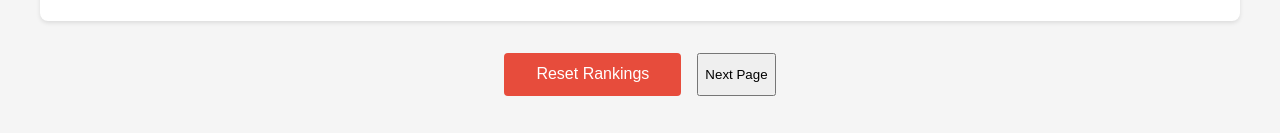
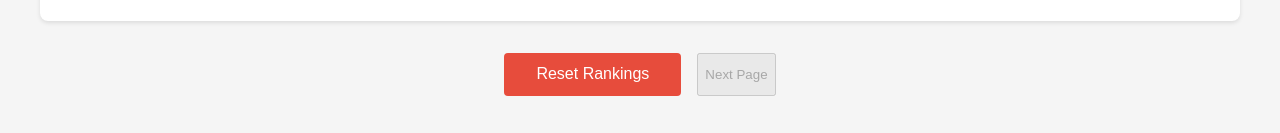
Before and after one commit to nimabte/IGCP_survey, a website: page index.html in a window 1280 px wide. Shown: the part 1394-1527 px from the top of the page. Drawn offline with Linux system fonts and the light colour scheme.

Commit message:
update bottom order

```diff
--- a/index.html
+++ b/index.html
@@ -106,7 +106,7 @@
 
         <div class="form-controls">
             <button id="reset-btn">Reset Rankings</button>
-            <button id="next-btn">Next Page</button>
+            <button id="next-btn" disabled>Next Page</button>
         </div>
     </div>
     <script src="script.js"></script>
```
